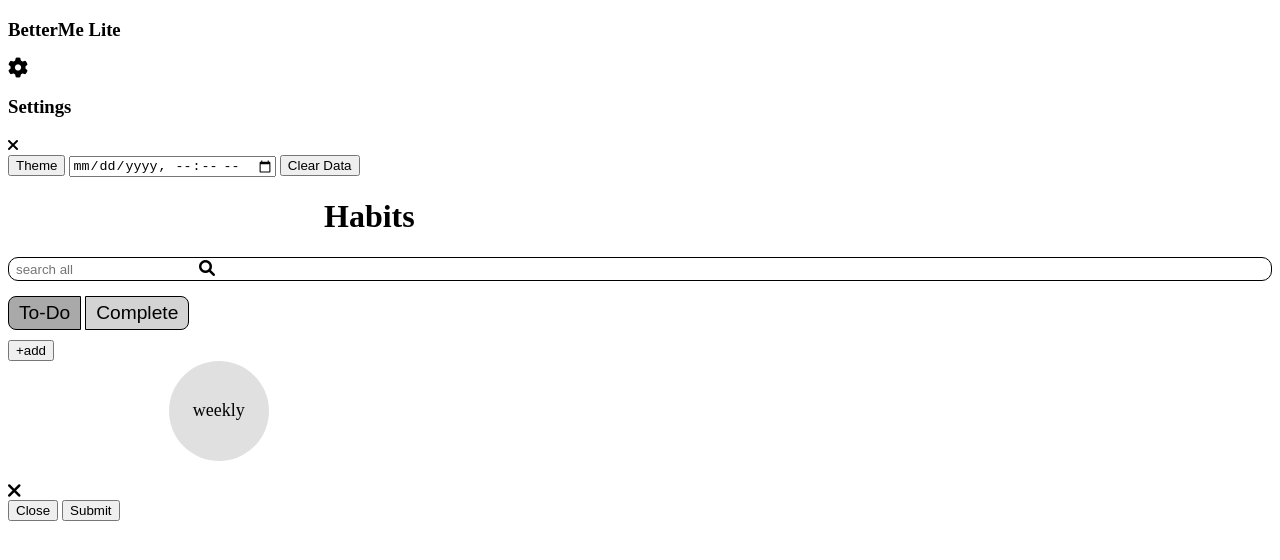
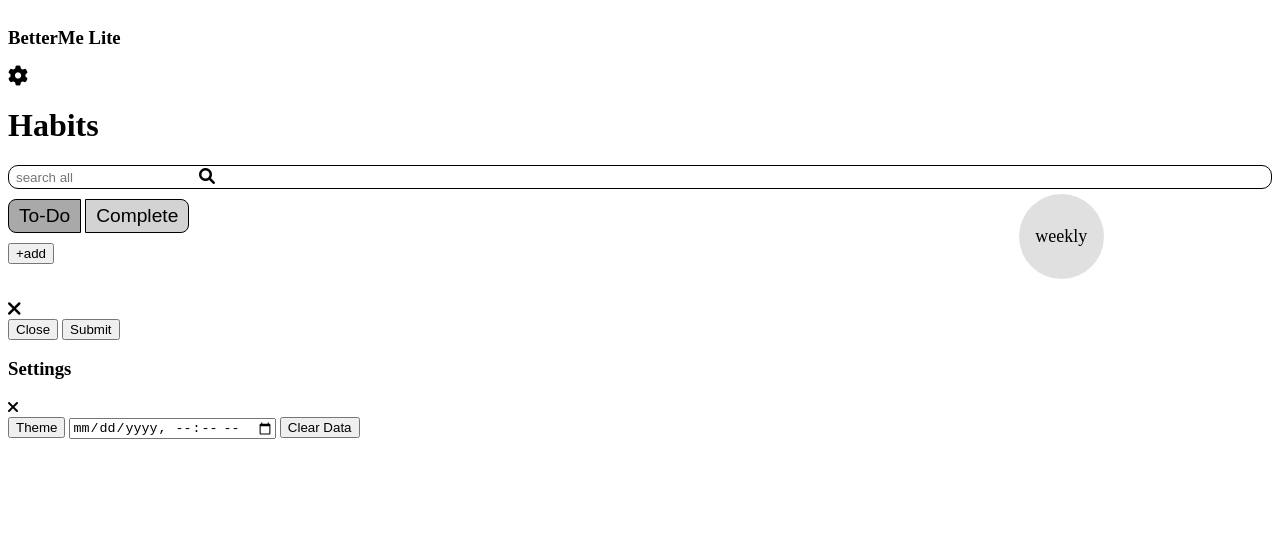
Before and after one commit to MikeCris89/betterme_lite, a website with bundled scripts: page index.html in a window 1280 px wide. Built offline with nearby package versions, Linux system fonts and the light colour scheme.

Commit message:
sizing, overflow

```diff
--- a/CSS/global.css
+++ b/CSS/global.css
@@ -39,6 +39,8 @@
 /* Base Styles */
 html {
 	font-size: 100%; /* 16px */
+	height: 100vh;
+	width: 100vw;
 }
 
 body {
@@ -47,9 +49,23 @@ body {
 	font-size: 1rem; /* 16px */
 	line-height: 1.5;
 	color: var(--text-color);
-	margin: 0;
-	padding: 16px;
 	transition: var(--theme-transition);
+	height: 100%;
+	width: 100%;
+}
+
+header {
+	height: fit-content;
+	width: 100%;
+	position: relative;
+}
+
+main {
+	flex: 1;
+	width: 100%;
+	overflow: hidden;
+	display: flex;
+	flex-direction: column;
 }
 
 h1 {
@@ -120,12 +136,16 @@ h2 {
 	text-align: center;
 }
 
+header {
+}
 nav {
 	display: flex;
 	justify-content: space-between;
 	padding: 10px 20px;
 	align-items: center;
-	border-bottom: 1px solid var(--text-color);
+	outline: 2px solid var(--text-color);
+	width: 100%;
+	height: 100%;
 }
 
 nav ul {
@@ -145,10 +165,6 @@ ul {
 a {
 	color: var(--text-color);
 	padding: 3px 2px 0;
-}
-
-header {
-	position: relative;
 }
 
 input::placeholder {
@@ -225,6 +241,10 @@ input::placeholder {
 	flex-direction: column;
 }
 
+.col-rev {
+	flex-direction: column-reverse;
+}
+
 .gap1 {
 	gap: 5px;
 }
--- a/CSS/habits.css
+++ b/CSS/habits.css
@@ -1,13 +1,67 @@
+.main-container {
+	height: 100%;
+	width: 100%;
+	overflow: hidden;
+}
+
 .page-title {
-	display: grid;
-	grid-template-columns: 1fr 2fr 1fr;
+	flex: 0 0 auto;
+}
+
+.search-container {
+	flex: 0 0 auto;
+	margin: 5px auto;
+}
+
+.search-bar {
+	border: 1px solid black;
+	padding: 2px 5px;
+	border-radius: 10px;
+	background-color: #fff;
+}
+.search-bar:focus-within {
+	border-color: #007bff;
+	box-shadow: 0 0 4px rgba(0, 123, 255, 0.5);
+}
+
+#habit-search {
+	border: none;
+	outline: none;
+}
+
+.list-container {
+	flex: 1;
+	height: 100%;
+	display: flex;
+	flex-direction: column-reverse;
+	flex-wrap: nowrap;
+	overflow: hidden;
+}
+
+.stats-col {
+	height: 100%;
+	width: 100%;
+	flex: 0;
+}
+
+.habit-col {
+	width: 100%;
+	flex: 1;
+	overflow: auto;
+	max-width: 500px;
+	justify-content: start;
+	height: 100%;
 }
 
 #habit-list {
+	overflow: auto;
 	width: 100%;
-	margin: auto;
-	text-align: center;
-	max-width: 500px;
+	flex: 1;
+	height: 100%;
+}
+
+.habit-cont {
+	width: 100%;
 }
 
 #habit-list ul {
@@ -20,11 +74,11 @@
 
 .card-container {
 	width: 100%;
-	max-width: 300px;
+	max-width: 600px;
+	border-bottom: 1px solid var(--text-color);
 }
 
 .card {
-	border: 1px solid var(--text-color);
 	padding: 10px;
 	border-radius: 12px;
 	width: 100%;
@@ -58,6 +112,22 @@
 	border-radius: 50%;
 }
 
+.fa-check {
+	padding: 20px 30px;
+	border: 2px solid #00800050;
+	border-radius: 10px;
+	color: green;
+}
+
+.fa-check:hover {
+	cursor: pointer;
+}
+
+.fa-check:active {
+	background: green;
+	color: white;
+}
+
 .num-input {
 	width: 50px;
 }
@@ -83,27 +153,6 @@
 	border-radius: 0 8px 8px 0;
 }
 
-.search-container {
-	margin-bottom: 10px;
-}
-
-.search-bar {
-	border: 1px solid black;
-	padding: 2px 5px;
-	border-radius: 10px;
-	background-color: #fff;
-}
-.search-bar:focus-within {
-	border-color: #007bff;
-	box-shadow: 0 0 4px rgba(0, 123, 255, 0.5);
-}
-
-#habit-search {
-	/* font-size: 18px; */
-	border: none;
-	outline: none;
-}
-
 #del-btn {
 	padding: 5px;
 }
@@ -114,9 +163,11 @@
 
 .progress-bar {
 	width: 95%;
+	height: 10px;
 	border-radius: 10px;
-	padding: 0 5px;
 	border: 2px solid green;
+	color: #00000080;
+	font-size: 12px;
 	/*  */
 }
 .progress-bar i {
@@ -124,19 +175,10 @@
 	font-size: 12px;
 }
 
-.list-container {
-	width: 100%;
-	display: grid;
-	grid-template-columns: repeat(auto-fit, minmax(250px, 1fr));
-	text-align: center;
-	justify-items: center;
-	align-items: center;
-}
-
 /**/
 .circle {
 	position: relative;
-	width: clamp(50px, 40%, 100px); /* Diameter of the circle */
+	width: clamp(50px, 85px, 150px);
 	aspect-ratio: 1/1;
 	border-radius: 50%; /* Makes the div circular */
 	background: conic-gradient(
@@ -175,3 +217,43 @@
 	margin: auto;
 	font-size: clamp(16px, 18px, 22px);
 }
+
+.half-circle {
+	position: relative;
+	width: 200px; /* Width of the semicircle */
+	height: 100px; /* Half the height */
+	background: conic-gradient(#4caf50 calc(var(--progress, 0) * 1%), #e0e0e0 0);
+	border-radius: 100px 100px 0 0; /* Top corners rounded for semicircle */
+	overflow: hidden; /* Clip the lower half */
+}
+
+.progress-half-circle {
+	position: absolute;
+	top: 10%;
+	left: 10%;
+	width: 80%;
+	height: 100%;
+	background: var(--card-bg-color); /* Use the same background as the parent */
+	border-radius: 100px 100px 0 0; /* Top corners rounded for semicircle */
+	/* clip-path: polygon(50% 0, 100% 50%, 50% 100%, 0% 50%); */
+}
+
+@media (min-width: 769px) {
+	.list-container {
+		display: grid;
+		grid-template-columns: 2fr 1fr;
+	}
+
+	.main-container {
+		flex-direction: column;
+	}
+}
+
+/* .list-container,
+main,
+header {
+	border: 1px solid red;
+}
+#habit-list {
+	border: 4px solid blue;
+} */
--- a/JS/UI/habits.js
+++ b/JS/UI/habits.js
@@ -54,7 +54,7 @@ const renderHabits = async () => {
 	let habits = await fetchHabits();
 	//if (renderId !== thisId) return;
 	console.log('Rendering habits.');
-	const list = addElement('div', ['flex', 'col', 'gap1']);
+	const list = addElement('div', ['flex', 'col', 'gap1', 'habit-cont']);
 
 	console.log('HABITS RESP: ', habits);
 	renderStats();
--- a/index.html
+++ b/index.html
@@ -14,6 +14,7 @@
 	</head>
 	<body>
 		<!-- Navbar -->
+		<div class="flex col-rev main-container">
 			<header>
 				<nav>
 					<h3>BetterMe Lite</h3>
@@ -21,27 +22,10 @@
 				</nav>
 			</header>
 			<main>
-			<!-- Settings Menu-->
-			<div class="modal-settings" id="settings">
-				<div class="flex spbt">
-					<h3>Settings</h3>
-					<i class="fa-solid fa-xmark" id="close-sett-modal"></i>
-				</div>
-				<div class="sett-menu">
-					<button id="theme-btn" class="theme-toggle-button">Theme</button>
-					<input type="datetime-local" id="test-date" />
-					<button id="clear-data">Clear Data</button>
-				</div>
-			</div>
-
-			<!-- Page Title and New Button-->
+				<!-- Page Title-->
 				<div class="page-title">
-				<div></div>
 					<h1>Habits</h1>
 				</div>
-
-			<!-- Habit List -->
-			<div class="flex col">
 				<!-- Search Bar -->
 				<div class="search-container flex alc">
 					<i
@@ -58,6 +42,10 @@
 						<i class="fa-solid fa-magnifying-glass" id="mag-glass"></i>
 					</div>
 				</div>
+				<!-- Habits List and Stats-->
+				<div class="list-container">
+					<!-- Habit Col-->
+					<div class="flex col habit-col">
 						<!-- TABS -->
 						<div class="flex spbt gap2">
 							<div class="flex">
@@ -66,26 +54,13 @@
 							</div>
 							<button id="new-habit" class="btn">+add</button>
 						</div>
-				<!-- List -->
-				<div class="list-container">
-					<!-- Stats Col -->
-					<div style="width: 100%; margin: auto">
-						<div style="width: 100%; margin: auto">
-							<!-- <div
-								class="progress-bar stats"
-								id="stats-week"
-								style="width: 100%; margin: auto"
-							>
-								<i>weekly progress</i>
-							</div>
-							<p>this week</p> -->
-							<div id="progress-circle"></div>
-						</div>
-					</div>
 						<!-- Habit List Col -->
 						<div id="habit-list"></div>
-					<!-- Empty Col -->
-					<div></div>
+					</div>
+
+					<!-- Stats Col -->
+					<div class="stats-col">
+						<div id="progress-circle"></div>
 					</div>
 				</div>
 
@@ -108,20 +83,32 @@
 						</div>
 					</div>
 				</div>
+				<!-- Settings Menu-->
+				<div class="modal-settings" id="settings">
+					<div class="flex spbt">
+						<h3>Settings</h3>
+						<i class="fa-solid fa-xmark" id="close-sett-modal"></i>
+					</div>
+					<div class="sett-menu">
+						<button id="theme-btn" class="theme-toggle-button">Theme</button>
+						<input type="datetime-local" id="test-date" />
+						<button id="clear-data">Clear Data</button>
+					</div>
+				</div>
 			</main>
-
+		</div>
 		<!-- TEMPLATES -->
 		<template id="habit-card-template">
-			<div class="flex gap2 nowrap card-container">
+			<div class="flex spbt gap2 nowrap card-container">
 				<div class="card">
 					<div class="flex spbt">
 						<h3 class="habit-title"></h3>
 						<p class="align-right habit-per-day"></p>
 					</div>
 
-					<div class="progress-bar"><i>weekly progress</i></div>
+					<div class="progress-bar"></div>
 				</div>
-				<i class="fa-solid fa-check"></i>
+				<div class="checkmark"><i class="fa-solid fa-check"></i></div>
 			</div>
 		</template>
 		<template id="progress-circle-template">
@@ -130,5 +117,10 @@
 				<div class="inner-circle"><p></p></div>
 			</div>
 		</template>
+		<template>
+			<div class="half-circle">
+				<div class="progress-half-circle"></div>
+			</div>
+		</template>
 	</body>
 </html>
```
Lines whose indentation alone changed are shown as unchanged.
